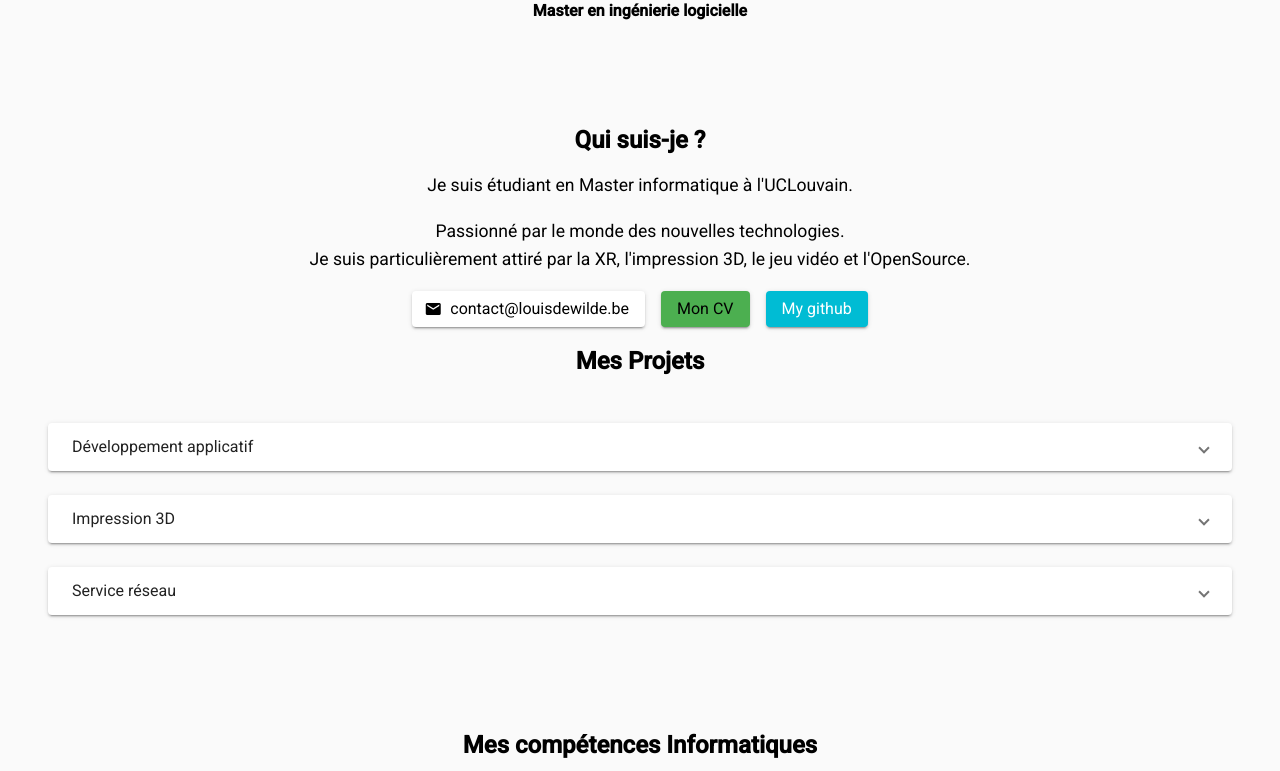
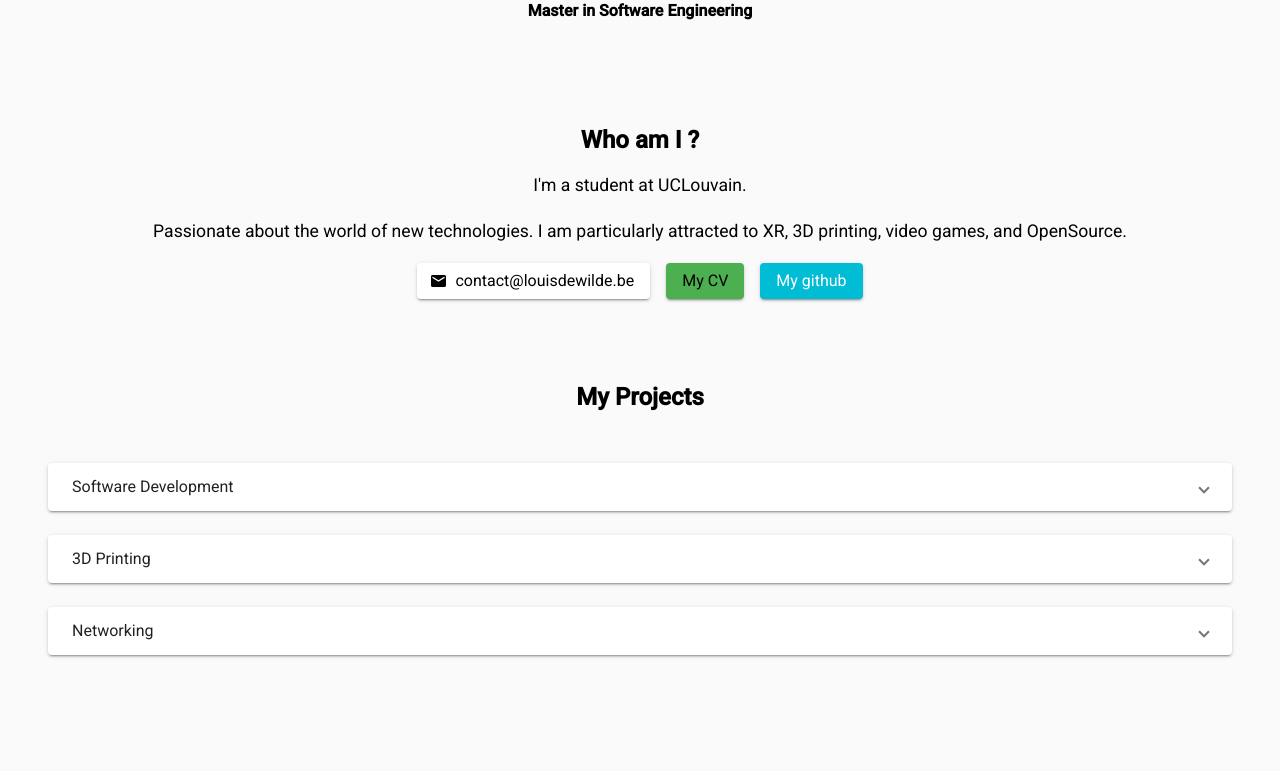
Before and after one commit to craftbrak/Portfolio, an Angular app: page / in a window 1280 px wide. Shown: the part 460-1231 px from the top of the page. Built offline with nearby package versions, Linux system fonts and the light colour scheme.

Commit message:
Translating to english

```diff
--- a/src/app/main-page/home/home.component.html
+++ b/src/app/main-page/home/home.component.html
@@ -7,18 +7,16 @@
       class="profile-image"
     />
     <h1>Louis De Wilde</h1>
-    <h4>Master en ingénierie logicielle</h4>
+    <h4>Master in Software Engineering</h4>
   </header>
 </section>
 
 <!-- "Qui suis-je ?" section -->
-<section id="Cv" class="thirdary-bg info-section">
-  <h2>Qui suis-je ?</h2>
-  <p>Je suis étudiant en Master informatique à l'UCLouvain.</p>
+<section id="Cv" class="info-section">
+  <h2>Who am I ?</h2>
+  <p>I'm a student at UCLouvain.</p>
   <p>
-    Passionné par le monde des nouvelles technologies.<br />
-    Je suis particulièrement attiré par la XR, l'impression 3D,
-    le jeu vidéo et l'OpenSource.
+    Passionate about the world of new technologies. I am particularly attracted to XR, 3D printing, video games, and OpenSource.
   </p>
   <div class="button-group">
 
@@ -32,7 +30,7 @@
     target="_blank"
     href="https://github.com/craftbrak/My_Cv/blob/main/out_FR/resume-fr.pdf?raw=true">
     <button mat-raised-button color="accent">
-      Mon CV
+      My CV
     </button>
   </a>
     <a  href="mailto:contact@louisdewilde.be">
@@ -41,14 +39,15 @@
       </button>
     </a>
   </div>
-  <h2>Mes Projets</h2>
+</section>
+<section class="skills-section">
+  <h2>My Projects</h2>
   <app-category-list></app-category-list>
 </section>
 
-
 <!-- Skill logos -->
 <section id="languages" class="accent-text skills-section">
-  <h2>Mes compétences Informatiques</h2>
+  <h2>My It Skills</h2>
   <div class="logo-grid">
     <img src="assets/Angular_full_color_logo.svg" alt="Angular" />
     <img src="assets/nodejs-seeklogo.com.svg" alt="Node.js" />
--- a/src/assets/data/categories.json
+++ b/src/assets/data/categories.json
@@ -1,19 +1,19 @@
 {
   "categories": [
     {
-      "category_name": "development_applicatif",
+      "category_name": "Software Development",
       "id": "1",
-      "category_title": "Développement applicatif"
+      "category_title": "Software Development"
     },
     {
-      "category_name": "impression_3d",
+      "category_name": "3D Printing",
       "id": "6",
-      "category_title": "Impression 3D"
+      "category_title": "3D Printing"
     },
     {
-      "category_name": "service_reseau",
+      "category_name": "Networking",
       "id": "8",
-      "category_title": "Service réseau"
+      "category_title": "Networking"
     }
   ]
 }
```
